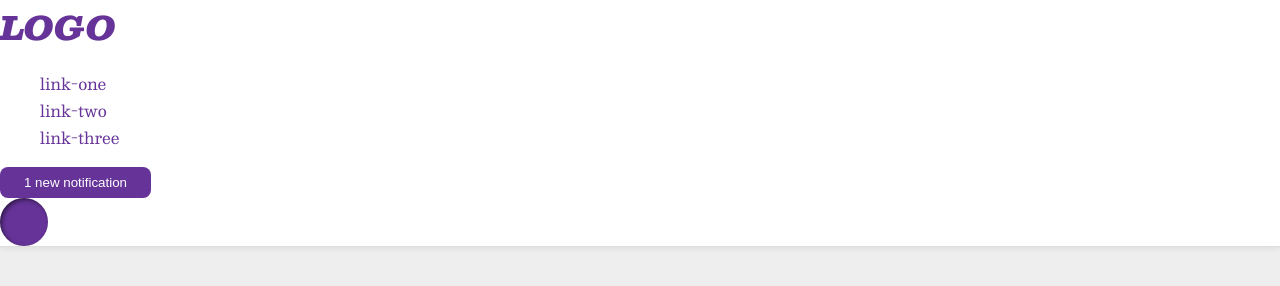
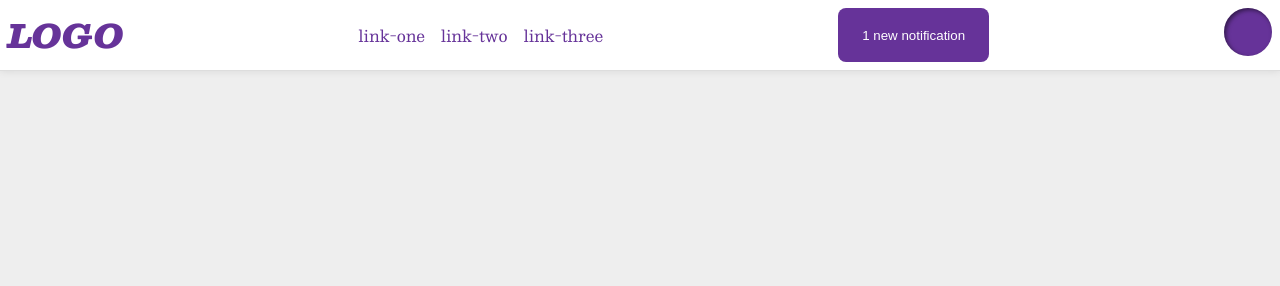
Before and after one commit to FateSaid/css-exercises, a plain HTML site: page css-exercises/flex/03-flex-header-2/index.html in a window 1280 px wide. Drawn offline with nearby package versions, Linux system fonts and the light colour scheme.

Commit message:
completed flex header 2 exercise

```diff
--- a/css-exercises/flex/03-flex-header-2/style.css
+++ b/css-exercises/flex/03-flex-header-2/style.css
@@ -12,6 +12,17 @@ body {
   background: white;
   border-bottom: 1px solid #ddd;
   box-shadow: 0 0 8px rgba(0,0,0,.1);
+  display:flex;
+  justify-content:space-between;
+  padding:8px;
+
+
+}
+
+.left, .right {
+  display:flex;
+  justify-content:center;
+  gap: 8px;
 }
 
 .profile-image {
@@ -45,4 +56,9 @@ a {
 
 ul {
   list-style-type: none;
+  display:flex;
+  align-items:center;
+  margin:0;
+  padding:0;
+  gap:16px;
 }
```
